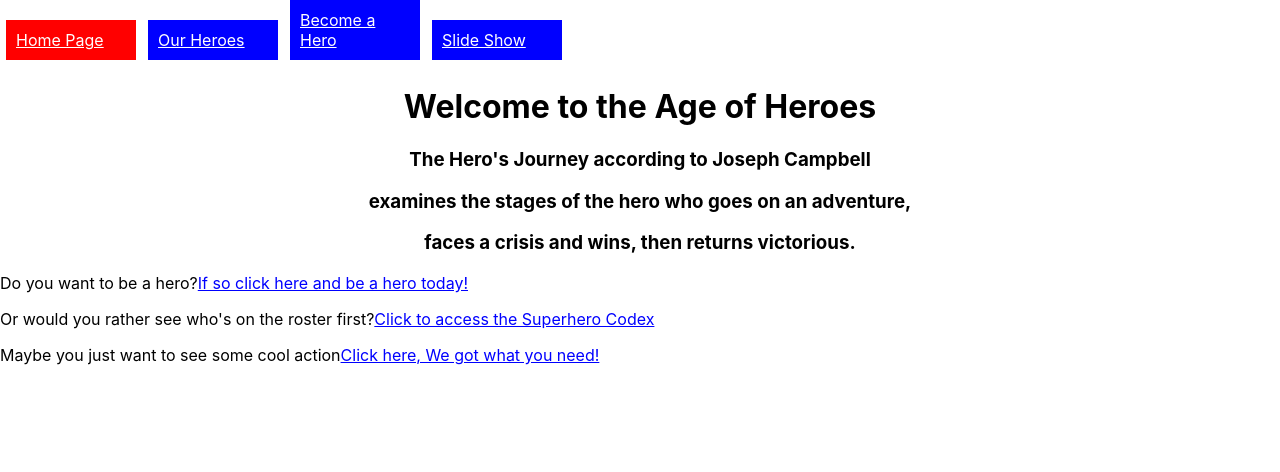
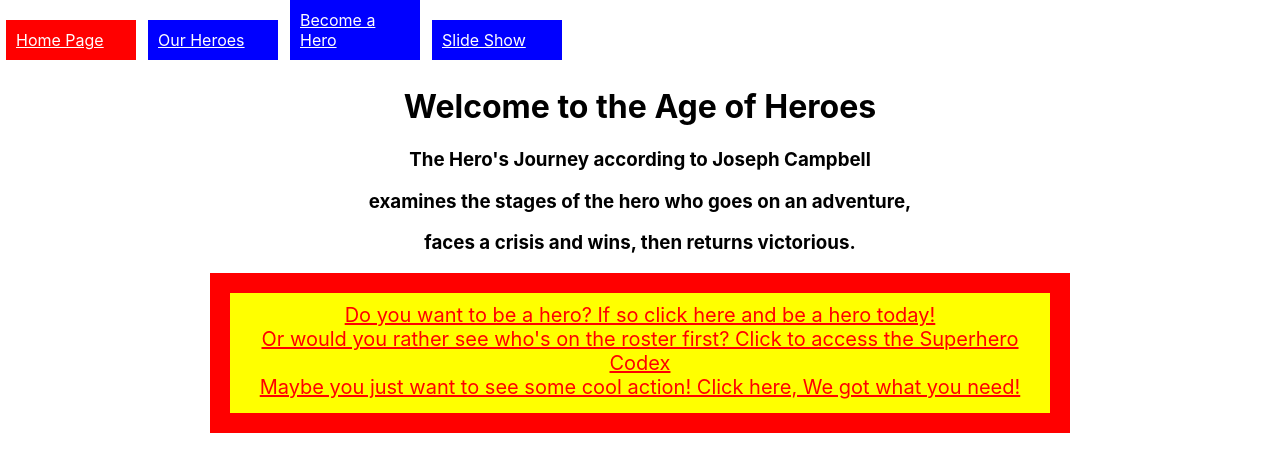
Before and after one commit to chukwuma1976/age-of-heroes, a React (Create React App) app: page / in a window 1280 px wide. Shown: the top 472 px of the page. Built offline with nearby package versions, Linux system fonts and the light colour scheme; data requests are answered from the project's data file.

Commit message:
added some styling to Nav elements on home page

```diff
--- a/src/components/Home.js
+++ b/src/components/Home.js
@@ -8,22 +8,19 @@ function Home(){
             <h3>The Hero's Journey according to Joseph Campbell</h3>
             <h3>examines the stages of the hero who goes on an adventure,</h3>
             <h3>faces a crisis and wins, then returns victorious.</h3>
-
-            <p>Do you want to be a hero?
-                <NavLink to="/addhero" style={{color: 'blue'}}>
-                    If so click here and be a hero today!
+            <div className="home-navlink">
+                <NavLink to="/addhero" style={{color: 'red'}}>
+                    Do you want to be a hero?  If so click here and be a hero today!
                 </NavLink>
-            </p>
-            <p>Or would you rather see who's on the roster first?
-                <NavLink to="/displayheroes" style={{color: 'blue'}}>
-                Click to access the Superhero Codex
+                <br/>
+                <NavLink to="/displayheroes" style={{color: 'red'}}>
+                    Or would you rather see who's on the roster first?  Click to access the Superhero Codex
                 </NavLink>
-            </p>
-            <p>Maybe you just want to see some cool action
-                <NavLink to="/slideshow" style={{color: 'blue'}} >
-                    Click here, We got what you need!
+                <br/>
+                <NavLink to="/slideshow" style={{color: 'red'}} >
+                    Maybe you just want to see some cool action!  Click here, We got what you need!
                 </NavLink>
-            </p>
+            </div>
         </div>
         )
 }
--- a/src/index.css
+++ b/src/index.css
@@ -93,3 +93,15 @@ ul {
   height: 100px;
   width: 100px
 }
+
+.home-navlink {
+  text-align: center;
+  width: 800px;
+  height: 100px;
+  border: 20px solid red;
+  padding: 10px;
+  margin-left: auto;
+  margin-right: auto;
+  background: yellow;
+  font-size: 20px;
+}
```
